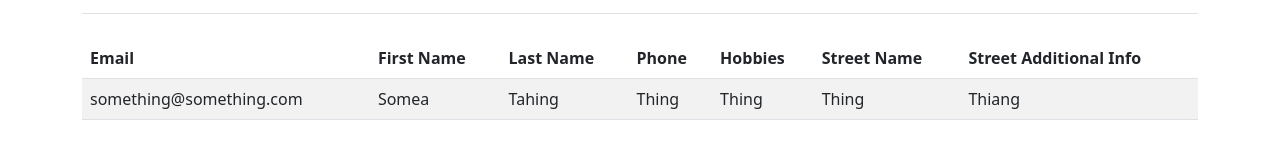
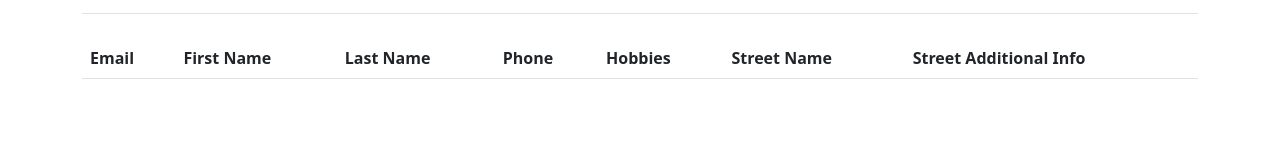
Before and after one commit to DeRp-DaWg/CA-1-Frontend, a plain HTML site: page index.html in a window 1280 px wide. Shown: the part 59-218 px from the top of the page. Drawn offline with nearby package versions, Linux system fonts and the light colour scheme; no server answers.

Commit message:
Removed placeholder row.

```diff
--- a/index.html
+++ b/index.html
@@ -43,15 +43,6 @@
                         </tr>
                     </thead>
                     <tbody id="table__body">
-                        <tr>
-                            <td scope="row">something@something.com</td>
-                            <td>Somea</td>
-                            <td>Tahing</td>
-                            <td>Thing</td>
-                            <td>Thing</td>
-                            <td>Thing</td>
-                            <td>Thiang</td>
-                        </tr>
                     </tbody>
                 </table>
             </div>
```
